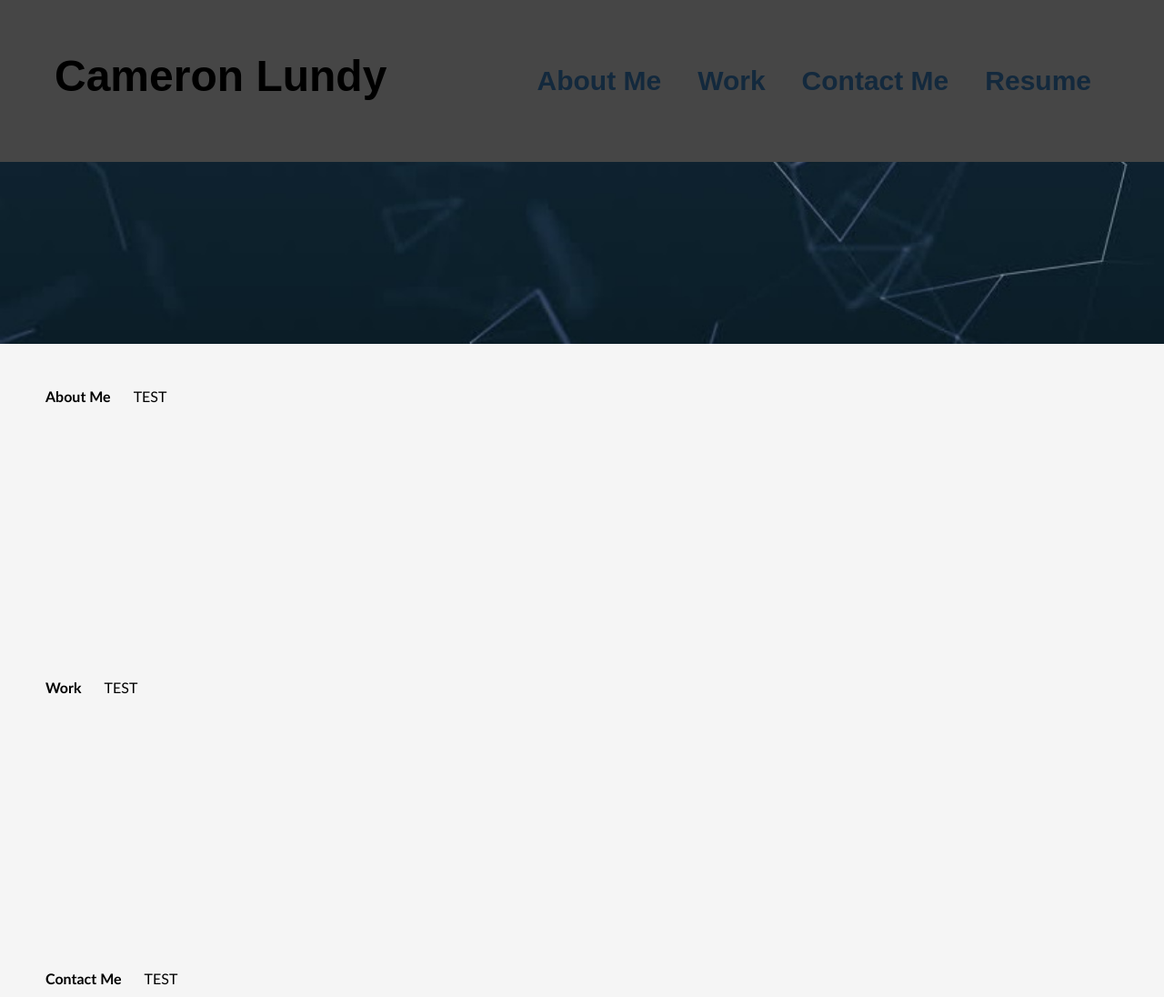
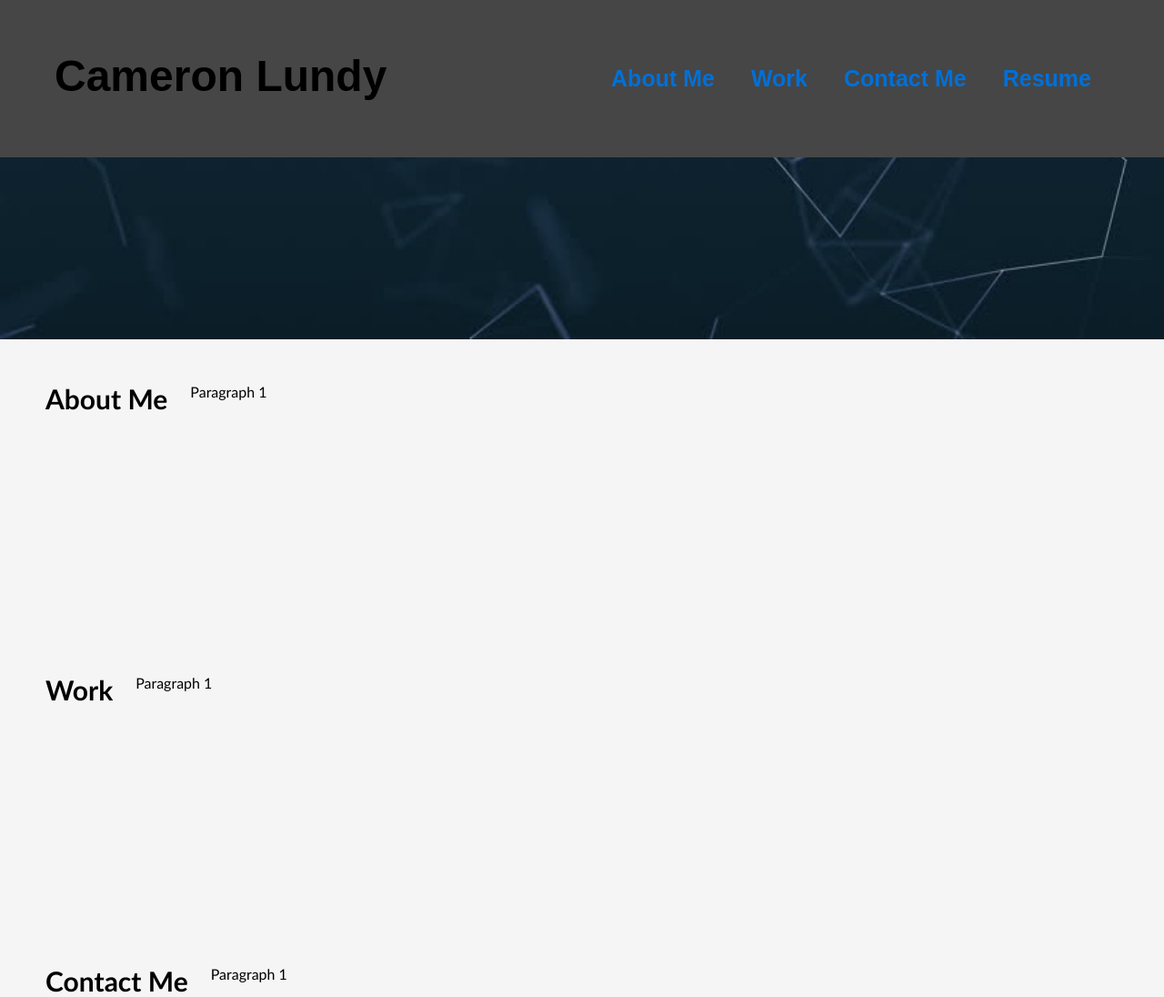
Before and after one commit to lundyc0917/Portfolio, a plain HTML site: page Main/index.html in a window 1280 px wide. Shown: the whole page at 91% size. Drawn offline with Linux system fonts and the light colour scheme.

Commit message:
Style update for section headers

```diff
--- a/Main/Assets/css/style.css
+++ b/Main/Assets/css/style.css
@@ -35,18 +35,23 @@
     background: var(--bkgrnd);
   }
 
+  h2{
+    font-size: 30px;
+    font-weight: 600;
+  }
+
   nav {
     display: flex;
     background-color: var(--bkgrnd);
   }
 
   nav a {
-    font-size: 30px;
-    color: #13293d;
+    font-size: 25px;
+    color: #0070d8;
     font-weight: 600;
     padding: 14px 20px;
     text-decoration: none;
-    text-align: right;
+    text-align: center;
     background-color: var(--bkgrnd);
   }
 
--- a/Main/index.html
+++ b/Main/index.html
@@ -33,21 +33,21 @@
         <h2 class="float-left">About Me</h2>
         <!-- Recent Photo -->
         <p>
-          TEST
+          Paragraph 1
         </p>
     </div>
 
     <div id="Work" class="card">
       <h2 class="float-left">Work</h2>
       <p>
-        TEST
+        Paragraph 1
       </p>
     </div>
 
     <div id="Contact_Me" class="card">
       <h2 class="float-left">Contact Me</h2>
       <p>
-        TEST
+        Paragraph 1
       </p>
     </div>
   </main>
```
